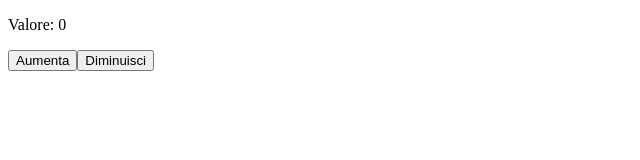
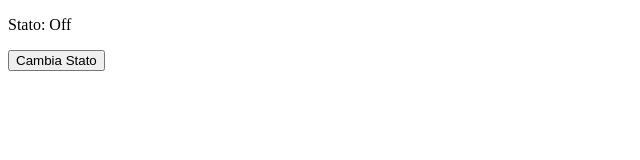
Before and after one commit to ValerioDiBiagio/react-exercises, a React (Vite) app: page / in a window 1280 px wide. Shown: the top 160 px of the page, without its empty margins (0-640 px from the left). Built offline with nearby package versions, Linux system fonts and the light colour scheme.

Commit message:
Replace CounterTwo component with Toggle component for state management demonstration

```diff
--- a/src/App.jsx
+++ b/src/App.jsx
@@ -1,9 +1,9 @@
-import CounterTwo from "./exercises/useState/CounterTwo";
+import Toggle from "./exercises/useState/Toggle";
 
 function App() {
   return (
     <>
-      <CounterTwo />
+      <Toggle />
 
     </>
   );
--- /dev/null
+++ b/src/exercises/useState/Toggle.jsx
@@ -0,0 +1,26 @@
+// Toggle.jsx
+import { useState } from "react";
+
+export default function Toggle() {
+    // TODO: dichiara una variabile di stato 'isOn' inizializzata a false
+    const [isOn, setIsOn] = useState(false)
+
+
+    function toggle() {
+        // TODO: cambia il valore di 'isOn' da true a false e viceversa
+        setIsOn(prev => !prev)
+
+    }
+
+    return (
+        <div>
+            <p>Stato: {/* mostra qui "ON" se isOn è true, altrimenti "OFF" */} {isOn ? "On" : "Off"} </p>
+            <button
+                // TODO: al click esegui la funzione toggle
+                onClick={toggle}
+            >
+                Cambia Stato
+            </button>
+        </div>
+    );
+}
```
